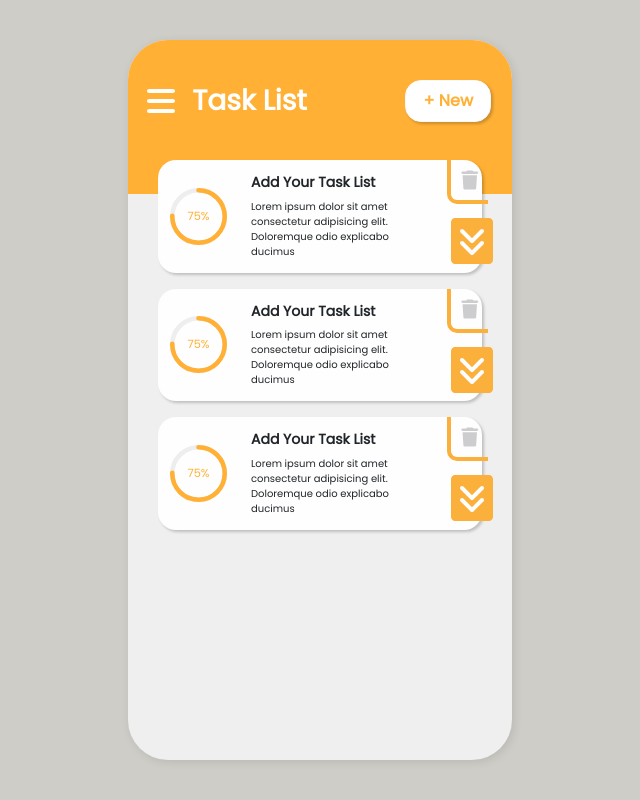
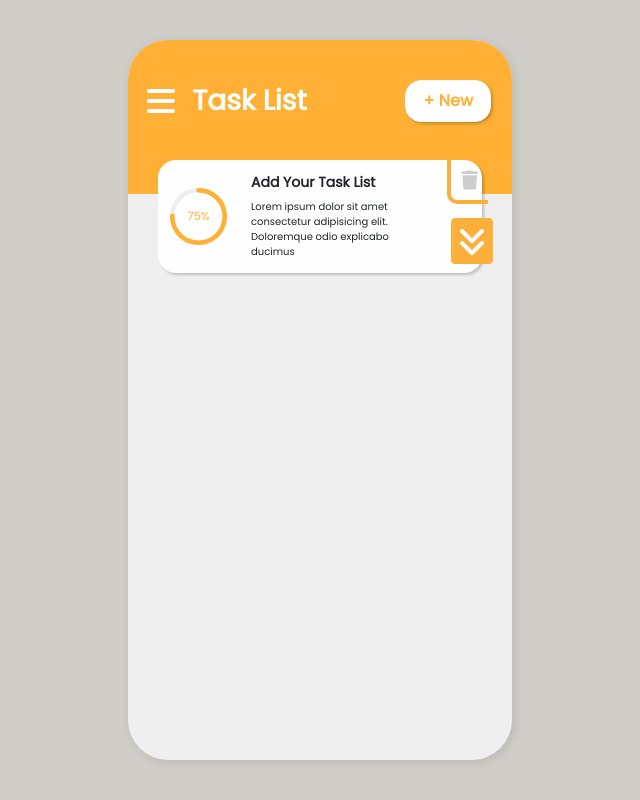
Before and after one commit to isgb/todolistfronted, a React (Vite) app: page / in a window 1280 px wide. Shown: the whole page, without its empty margins (320-960 px from the left). Built offline with nearby package versions, Linux system fonts and the light colour scheme.

Commit message:
useState botones

```diff
--- a/src/components/CardsList/CardTasks/CardTasks.jsx
+++ b/src/components/CardsList/CardTasks/CardTasks.jsx
@@ -1,22 +1,11 @@
-import React, { useCallback, useState } from "react";
 import { CircularProgressBar } from "./CircularProgressbar";
 import { CardInformation } from "./CardInformation";
 import { ButtonsCardTask } from "./ButtonsCardTask";
 import { TaskItem } from "./TaskItem/TaskItem";
+import { useHandleIcons } from "../../../hooks/useHandleIcons";
 
 export const CardTasks = () => {
-
-     const [iconState, setIconState] = useState({
-       showTrashIcon: false,
-       showIconAngle: false,
-     });
-
-     const handleChange = useCallback(() => {
-       setIconState((prev) => ({
-         showIconAngle: !prev.showIconAngle,
-         showTrashIcon: !prev.showTrashIcon,
-       }));
-     }, []);
+  const { iconState, handleChange } = useHandleIcons();
 
   return (
     <div className="container-card-tasks">
@@ -27,17 +16,11 @@ export const CardTasks = () => {
         {/* Card de informacion  */}
         <CardInformation />
         {/* Botones de la card */}
-        <ButtonsCardTask
-         handleChange={handleChange}
-         iconState={iconState}
-        />
+        <ButtonsCardTask handleChange={handleChange} iconState={iconState} />
       </div>
 
       {/* Lista de tareas */}
-      {
-        iconState.showIconAngle &&
-          <TaskItem />
-      }
+      {iconState.showIconAngle && <TaskItem />}
     </div>
   );
 };
--- a/src/components/CardsList/CardsList.jsx
+++ b/src/components/CardsList/CardsList.jsx
@@ -2,15 +2,12 @@ import React from "react";
 import "../../styles/cardtasks.css";
 import "react-circular-progressbar/dist/styles.css";
 import { CardTasks } from "./CardTasks/CardTasks";
-import { TaskItem } from "./CardTasks/TaskItem/TaskItem";
 
 export const CardsList = () => {
   return (
     <>
       <section className="container container-cardslist justify-content-center align-content-center">
         <CardTasks />
-        <CardTasks />
-        <CardTasks />
       </section>
     </>
   );
--- /dev/null
+++ b/src/hooks/useHandleIcons.jsx
@@ -0,0 +1,22 @@
+import { useCallback, useState } from "react";
+
+
+export const useHandleIcons = () => {
+
+      const [iconState, setIconState] = useState({
+        showTrashIcon: false,
+        showIconAngle: false,
+      });
+
+      const handleChange = useCallback(() => {
+        setIconState((prev) => ({
+          showIconAngle: !prev.showIconAngle,
+          showTrashIcon: !prev.showTrashIcon,
+        }));
+      }, []);
+
+      return {
+        handleChange,
+        iconState
+      }
+}
--- a/src/main.jsx
+++ b/src/main.jsx
@@ -5,12 +5,9 @@ import "bootstrap/dist/css/bootstrap.min.css";
 import "bootstrap/dist/js/bootstrap.bundle.min.js";
 import "./styles/global.css";
 import "./styles/breakpoints.css";
-import { IconProvider } from "./context/IconContext.jsx";
 
 createRoot(document.getElementById("root")).render(
   <StrictMode>
-    <IconProvider>
       <App />
-    </IconProvider>
   </StrictMode>
 );
```
